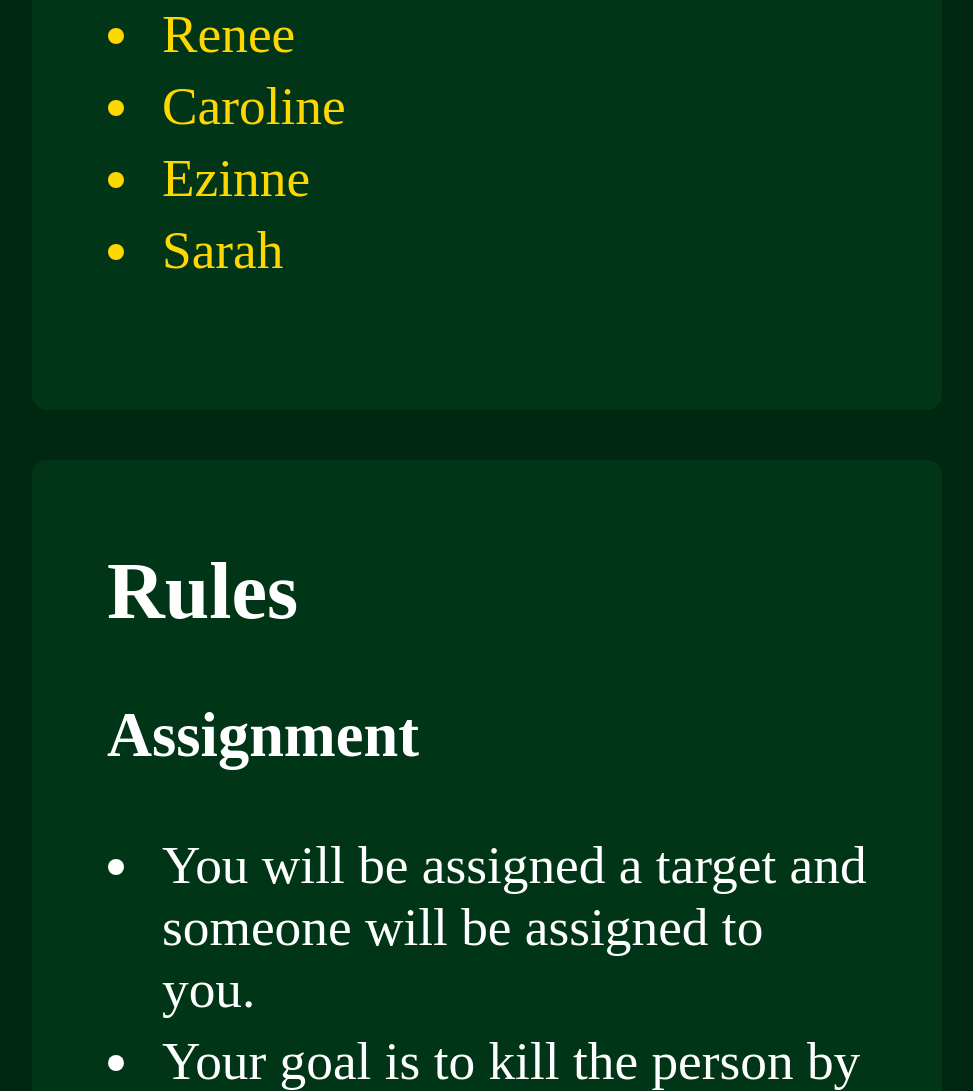
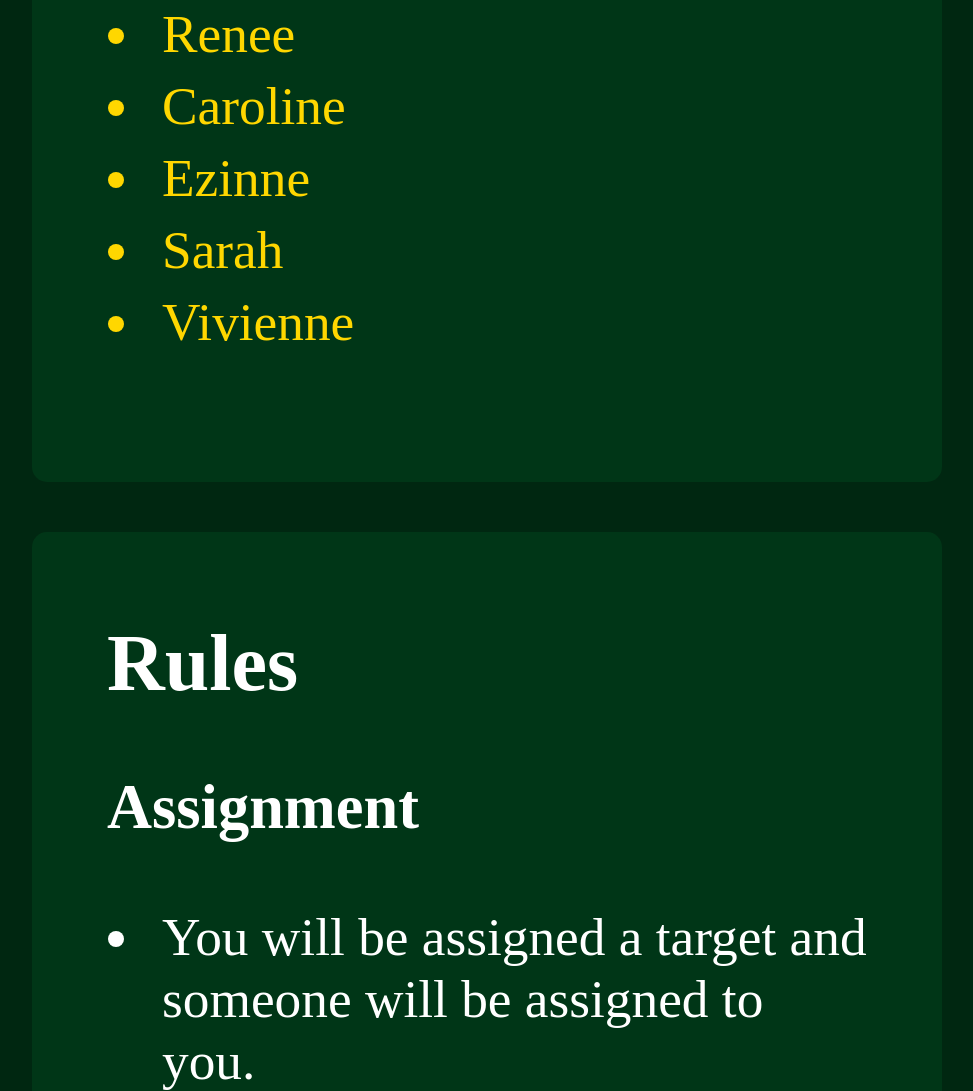
Before and after one commit to seanbros/LNC, a plain HTML site: page lnc-assassin/index.html in a window 1280 px wide. Shown: the part 2752-3843 px from the top of the page, without its empty margins (153-1126 px from the left). Drawn offline with Linux system fonts and the light colour scheme; a web font is replaced by a local one.

Commit message:
Add files via upload

```diff
--- a/lnc-assassin/index.html
+++ b/lnc-assassin/index.html
@@ -44,6 +44,7 @@
             <li>Caroline</li>
             <li>Ezinne</li>
             <li>Sarah</li>
+            <li>Vivienne</li>
         </ul>
     </section>
     <section>
```
